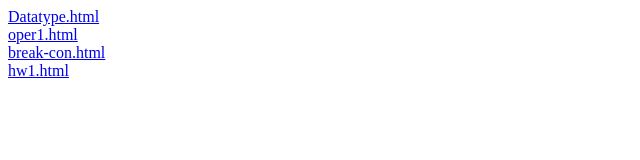
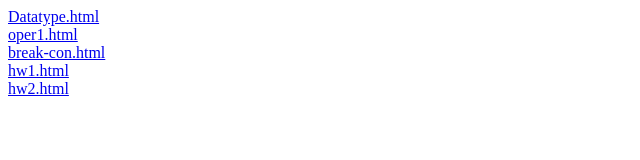
Before and after one commit to Lu-yiii/w13, a plain HTML site: page index.html in a window 1280 px wide. Shown: the full height of the page, 0-640 px from the left. Drawn offline with Linux system fonts and the light colour scheme.

Commit message:
Add files via upload

```diff
--- a/index.html
+++ b/index.html
@@ -11,5 +11,6 @@
     <a href="oper1.html">oper1.html</a><br>
     <a href="break-con.html">break-con.html</a><br>
     <a href="hw1.html">hw1.html</a><br>
+    <a href="hw2.html">hw2.html</a><br>
 </body>
 </html>
```
